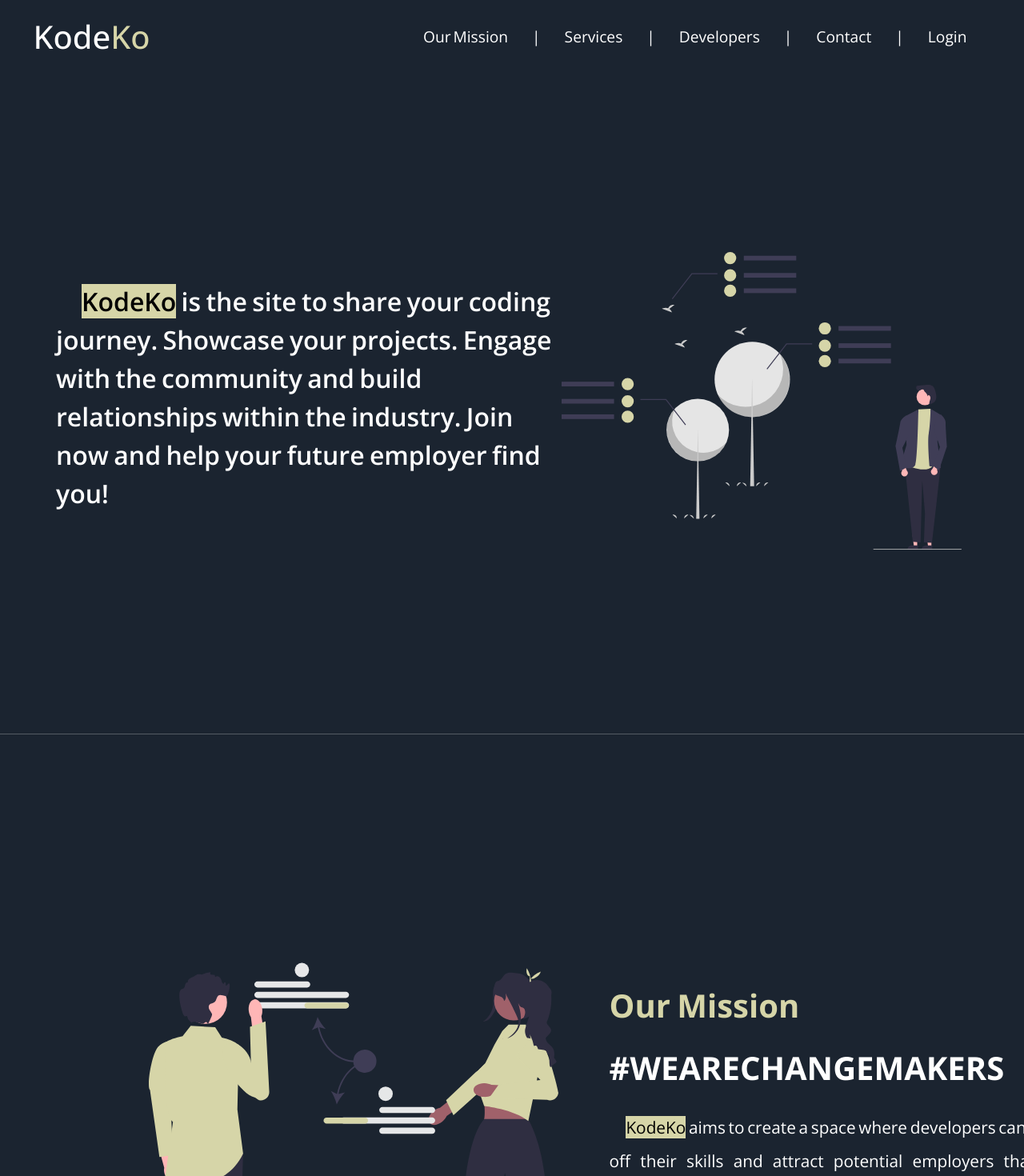
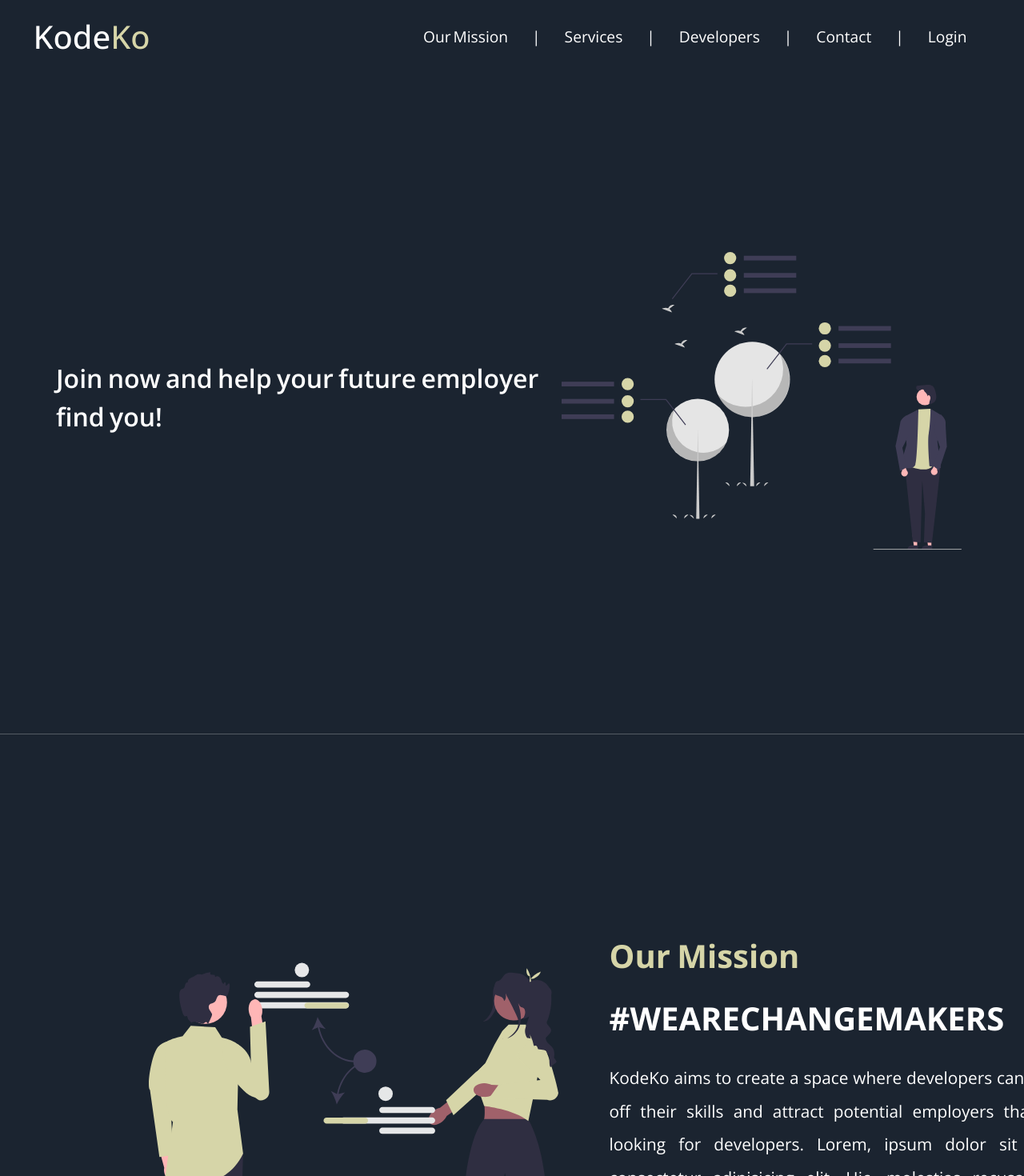
Before and after one commit to hnsnl15/headhunting_site_AHM, a React (Vite) app: page / in a window 1280 px wide. Shown: the top 1470 px of the page at 80% size. Built offline with nearby package versions, Linux system fonts and the light colour scheme.

Commit message:
Some text edited.

```diff
--- a/src/components/Front Page/MainPageBanner.jsx
+++ b/src/components/Front Page/MainPageBanner.jsx
@@ -9,7 +9,7 @@ function MainPageBanner() {
     <div className='main-banner'>
         <section className='main-banner-section-1'>
             <h1>
-            <span>KodeKo</span> is the site to share your coding journey. Showcase your projects. Engage with the community and build relationships within the industry. Join now and help your future employer find you!
+            Join now and help your future employer find you!
             </h1>
 
         </section>
--- a/src/components/Front Page/Mission.jsx
+++ b/src/components/Front Page/Mission.jsx
@@ -14,7 +14,7 @@ function Mission() {
             <h1 id='title1-mission'>Our Mission</h1>
             <h1 id='title2-mission'>#WEARECHANGEMAKERS</h1>
             <p>
-            <span>KodeKo</span> aims to create a space where developers can show off their skills and attract potential employers that are looking for developers.
+            KodeKo aims to create a space where developers can show off their skills and attract potential employers that are looking for developers. Lorem, ipsum dolor sit amet consectetur adipisicing elit. Hic, molestias recusandae? Reprehenderit quos alias assumenda dignissimos dolorum. Hic, minus tempore.
             </p>
         </section>
       </section>
```
